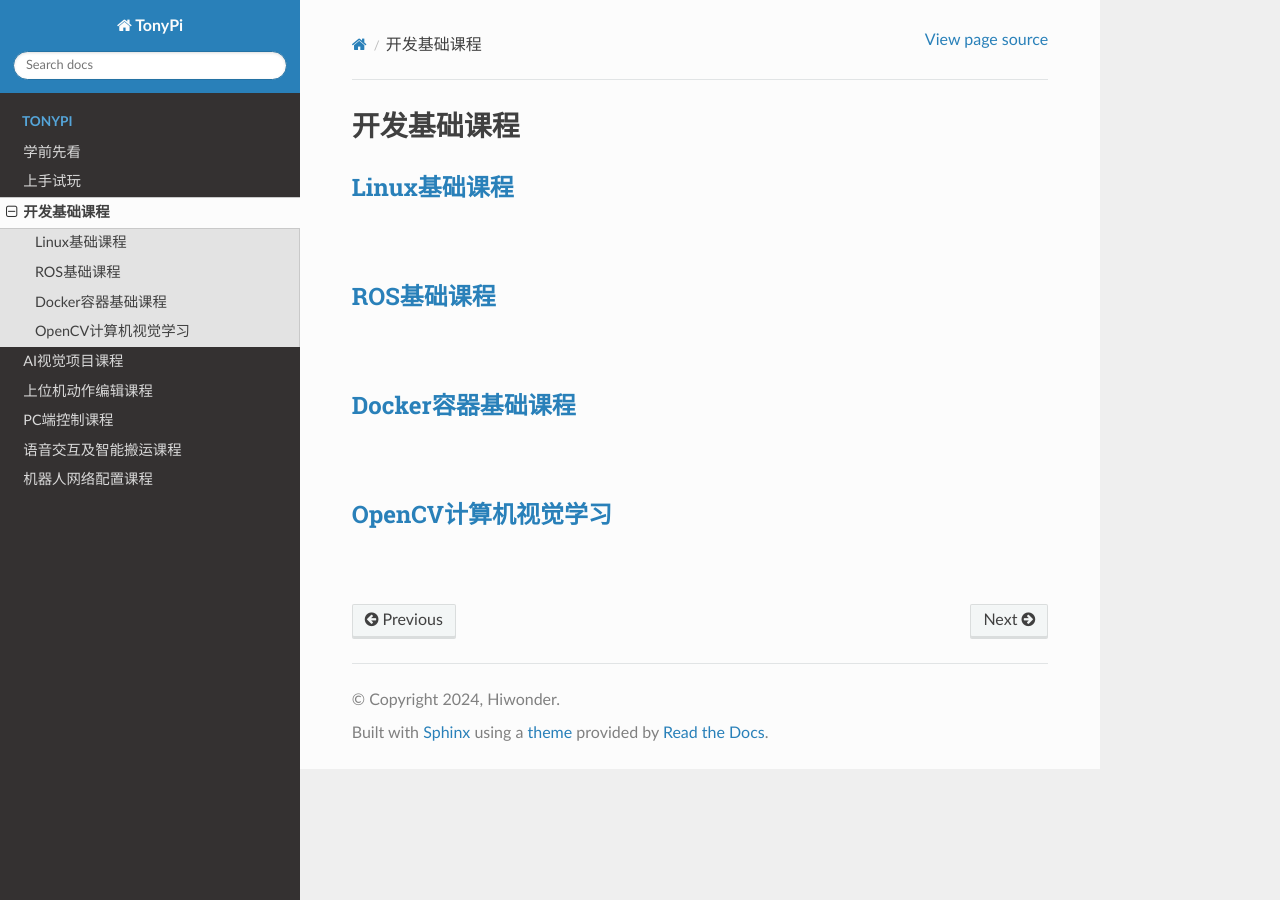
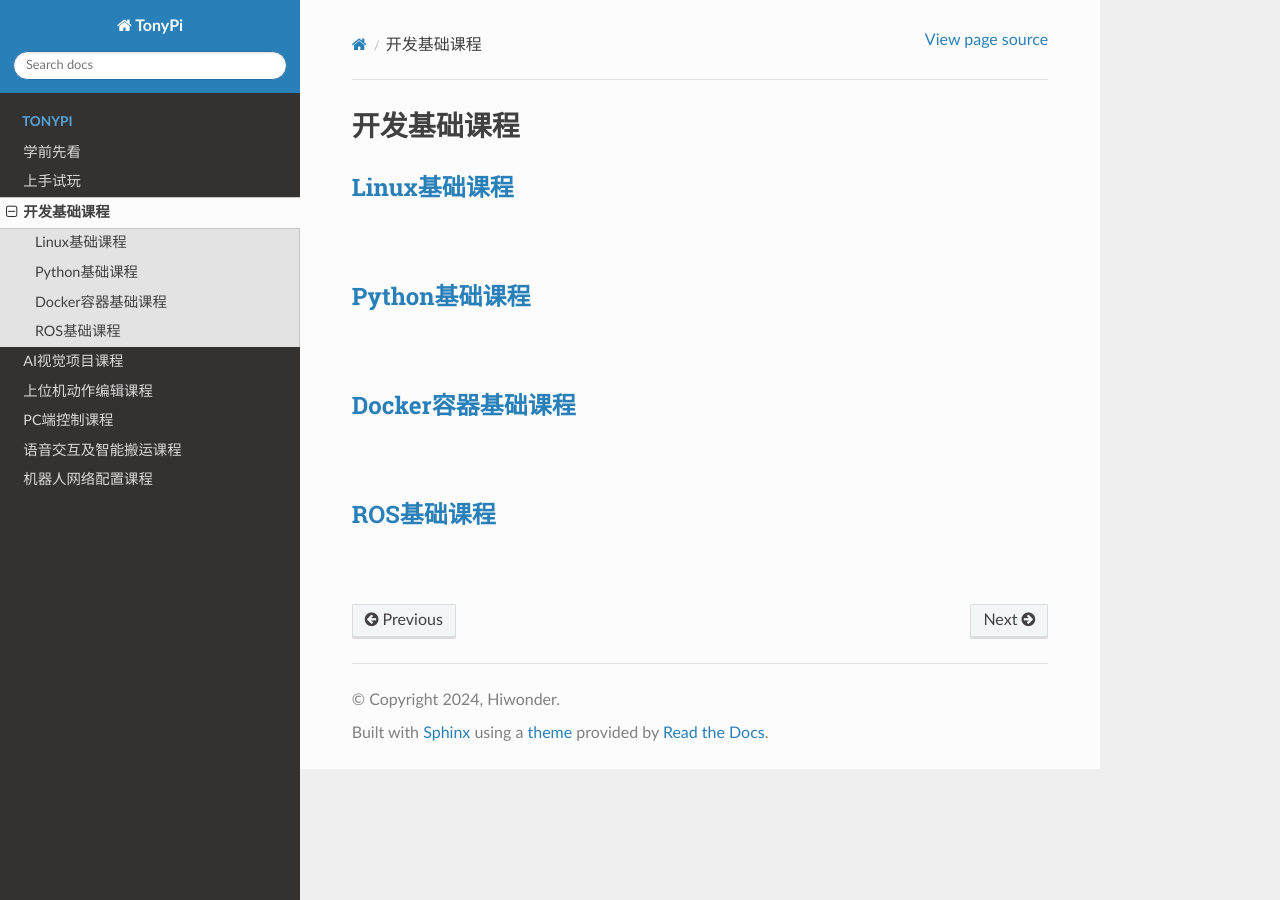
Before and after one commit to Hiwonder-docs/TonyPi, a Sphinx documentation site: the page built from source/docs/general_basic_courses.md, in a window 1280 px wide. Built offline with Sphinx 7.4.7 and the Read the Docs theme 2.0.0, drawn with Linux system fonts in a browser that asks for light colours.

Commit message:
pic commit

```diff
--- a/source/docs/general_basic_courses.md
+++ b/source/docs/general_basic_courses.md
@@ -1,6 +1,9 @@
 # 开发基础课程
 
 ### [Linux基础课程](https://docs.hiwonder.com/projects/General_basic_courses/en/latest/docs/1_linux_fundamentals%20_course.html)
-### [ROS基础课程](https://docs.hiwonder.com/projects/General_basic_courses/en/latest/docs/2_python_basics_course.html)
+
+### [Python基础课程](https://docs.hiwonder.com/projects/General_basic_courses/en/latest/docs/2_python_basics_course.html)
+
 ### [Docker容器基础课程](https://docs.hiwonder.com/projects/General_basic_courses/en/latest/docs/3_docker_container_basics_course.html)
-### [OpenCV计算机视觉学习](https://docs.hiwonder.com/projects/General_basic_courses/en/latest/docs/4_ros_basics_course.html)
+
+### [ROS基础课程](https://docs.hiwonder.com/projects/General_basic_courses/en/latest/docs/4_ros_basics_course.html)
```
Also changed, not shown: source/_static/media/1.getting_ready/2.1/image1.png, source/_static/media/1.getting_ready/2.1/image2.png, source/_static/media/1.getting_ready/2.1/image4.jpeg (deleted), source/_static/media/1.getting_ready/2.1/image4.png (added).
